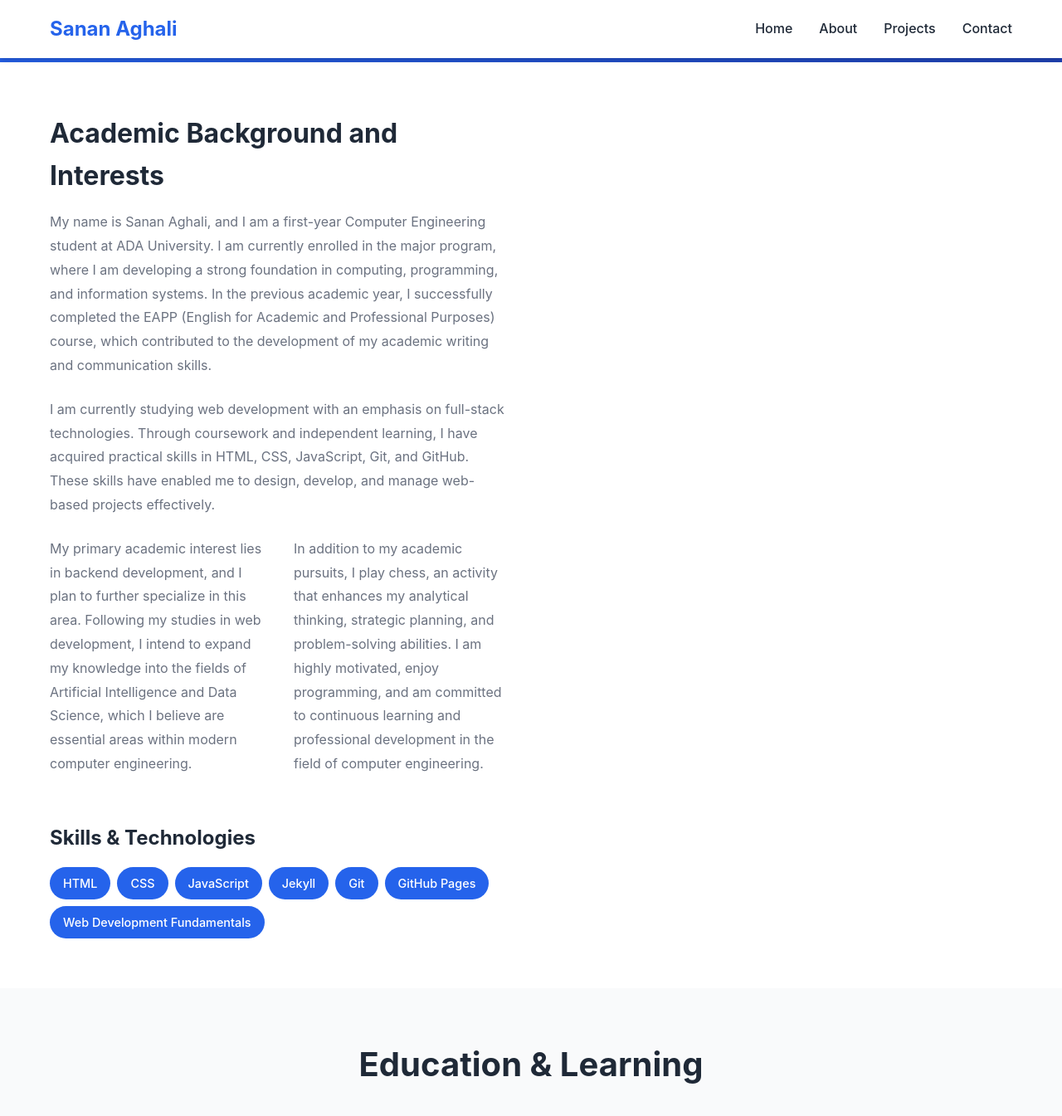
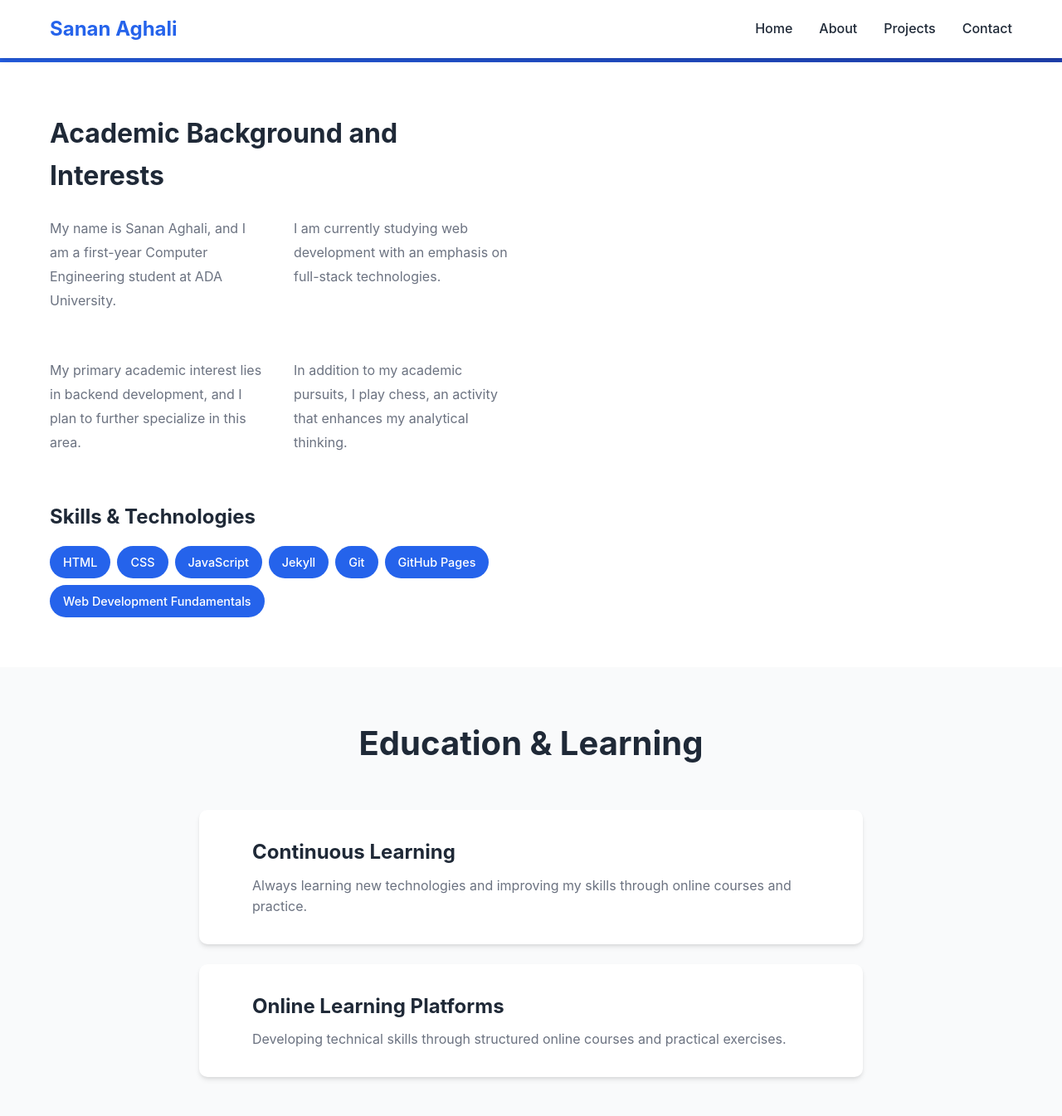
Before and after one commit to SananAghali/site1101, a Jekyll site: the page built from about.md, in a window 1280 px wide and 1400 px high, scrolled down 239 px. Shown: the top 1345 px of the window at 83% size. Built offline with Jekyll 4.4.1, drawn with Linux system fonts in a browser that asks for light colours; a script that is not in the unit is left out.

Commit message:
Update About page layout

```diff
--- a/about.md
+++ b/about.md
@@ -16,21 +16,21 @@ description: Learn more about me and my journey
         <div class="about-grid">
             <div class="about-text">
                 <h2>Academic Background and Interests</h2>
-                <p>
-                   My name is Sanan Aghali, and I am a first-year Computer Engineering student at ADA University. I am currently enrolled in the major program, where I am developing a strong foundation in computing, programming, and information systems. In the previous academic year, I successfully completed the EAPP (English for Academic and Professional Purposes) course, which contributed to the development of my academic writing and communication skills.
-                </p>
+                <div class="about-grid-paragraphs">
+                    <p>
+                        My name is Sanan Aghali, and I am a first-year Computer Engineering student at ADA University.
+                    </p>
+                    <p>
+                        I am currently studying web development with an emphasis on full-stack technologies.
+                    </p>
+                    <p>
+                        My primary academic interest lies in backend development, and I plan to further specialize in this area.
+                    </p>
+                    <p>
+                        In addition to my academic pursuits, I play chess, an activity that enhances my analytical thinking.
+                    </p>
+                </div>
 
-                <p>
-                    I am currently studying web development with an emphasis on full-stack technologies. Through coursework and independent learning, I have acquired practical skills in HTML, CSS, JavaScript, Git, and GitHub. These skills have enabled me to design, develop, and manage web-based projects effectively.
-                </p>
-                <div class="about-grid-paragraphs">
-    <p>
-        My primary academic interest lies in backend development, and I plan to further specialize in this area. Following my studies in web development, I intend to expand my knowledge into the fields of Artificial Intelligence and Data Science, which I believe are essential areas within modern computer engineering.
-    </p>
-    <p>
-        In addition to my academic pursuits, I play chess, an activity that enhances my analytical thinking, strategic planning, and problem-solving abilities. I am highly motivated, enjoy programming, and am committed to continuous learning and professional development in the field of computer engineering.
-    </p>
-</div>
 
                 <h3>Skills & Technologies</h3>
                 <div class="skills-list">
--- a/assets/css/style.css
+++ b/assets/css/style.css
@@ -284,17 +284,24 @@ body {
 
 .about-grid-paragraphs {
     display: grid;
-    grid-template-columns: 1fr 1fr;
+    grid-template-columns: repeat(2, 1fr); /* Desktop → 2 sütun */
     gap: 2rem;
-    margin-top: 1.5rem; /* İstəsən paraqraflar ilə yuxarı yazı arası boşluq */
+    margin-top: 1.5rem;
 }
 
 @media (max-width: 768px) {
     .about-grid-paragraphs {
-        grid-template-columns: 1fr; /* Mobil üçün alt-alta */
+        grid-template-columns: 1fr; /* Mobil → alt-alta */
         gap: 1.5rem;
     }
 }
+
+.about-grid-paragraphs p {
+    color: var(--text-light);
+    line-height: 1.8;
+    margin: 0;
+}
+
 
 .about-content {
     padding: 60px 0;
```
